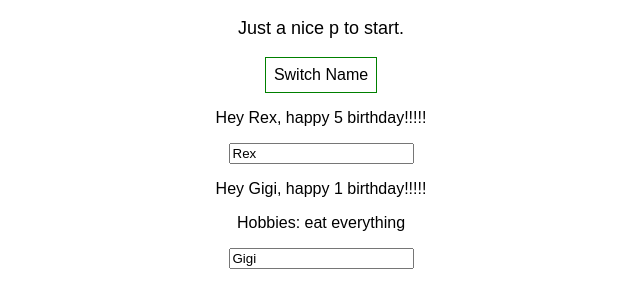
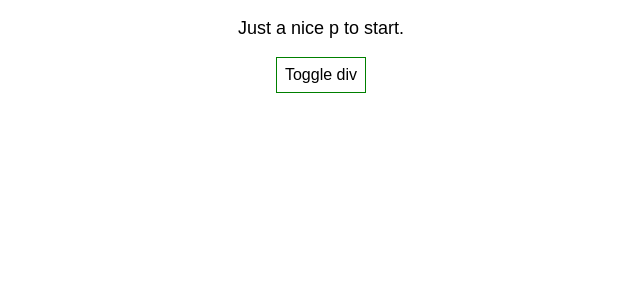
Before and after one commit to sanuma02/react, a React (Create React App) app in the folder first/: page / in a window 1280 px wide. Shown: the top 308 px of the page, without its empty margins (319-959 px from the left). Built offline with nearby package versions, Linux system fonts and the light colour scheme.

Commit message:
adding flag to show or hide

```diff
--- a/first/src/App.js
+++ b/first/src/App.js
@@ -7,7 +7,8 @@ class App extends Component {
     persons: [
       {name:'Rex',age:5},
       {name:'Gigi',age:1}
-    ]
+    ],
+    showPersons: false
   }
 
   switchNameHandler = (newName) => {
@@ -31,6 +32,11 @@ class App extends Component {
 
   }
 
+  togglePersonsHandler = () => {
+    const toShow = this.state.showPersons;
+    this.setState({showPersons: !toShow});
+  }
+
 
 
 
@@ -51,9 +57,14 @@ class App extends Component {
         <p className="App-intro">
           Just a nice p to start.
         </p>
-        <button onClick={() => this.switchNameHandler('Rexy Jose!!')} style={style}>Switch Name</button>
-        <Person name={this.state.persons[0].name} age={this.state.persons[0].age} click={this.switchNameHandler.bind(this, 'Rexy!')}/>
-        <Person name={this.state.persons[1].name} age={this.state.persons[1].age} changed={this.nameChangedHandler} >Hobbies: eat everything</Person>
+        <button onClick={ this.togglePersonsHandler} style={style}>Toggle div</button>
+        { this.state.showPersons ?
+          <div>
+            <Person name={this.state.persons[0].name} age={this.state.persons[0].age} click={this.switchNameHandler.bind(this, 'Rexy!')}/>
+            <Person name={this.state.persons[1].name} age={this.state.persons[1].age} changed={this.nameChangedHandler} >Hobbies: eat everything</Person>
+          </div> : null
+        }
+
       </div>
     );
   }
```
